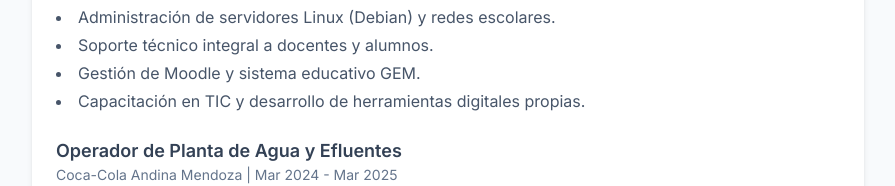
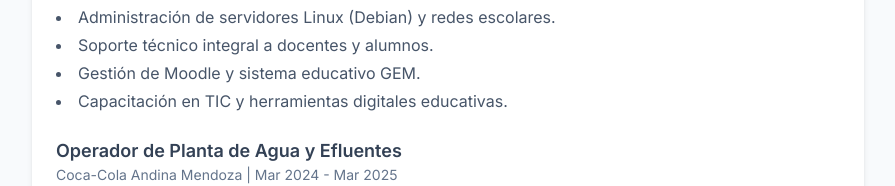
Before and after one commit to nicomaure/cvmaure, a plain HTML site: page index.html in a window 1280 px wide. Shown: the part 839-1025 px from the top of the page, without its empty margins (192-1087 px from the left). Drawn offline with nearby package versions, Linux system fonts and the light colour scheme.

Commit message:
Update index.html
index cambios

```diff
--- a/index.html
+++ b/index.html
@@ -137,7 +137,7 @@
                         <li>Administración de servidores Linux (Debian) y redes escolares.</li>
                         <li>Soporte técnico integral a docentes y alumnos.</li>
                         <li>Gestión de Moodle y sistema educativo GEM.</li>
-                        <li>Capacitación en TIC y desarrollo de herramientas digitales propias.</li>
+                        <li>Capacitación en TIC y herramientas digitales educativas.</li>
                     </ul>
                 </div>
                 <div>
```
